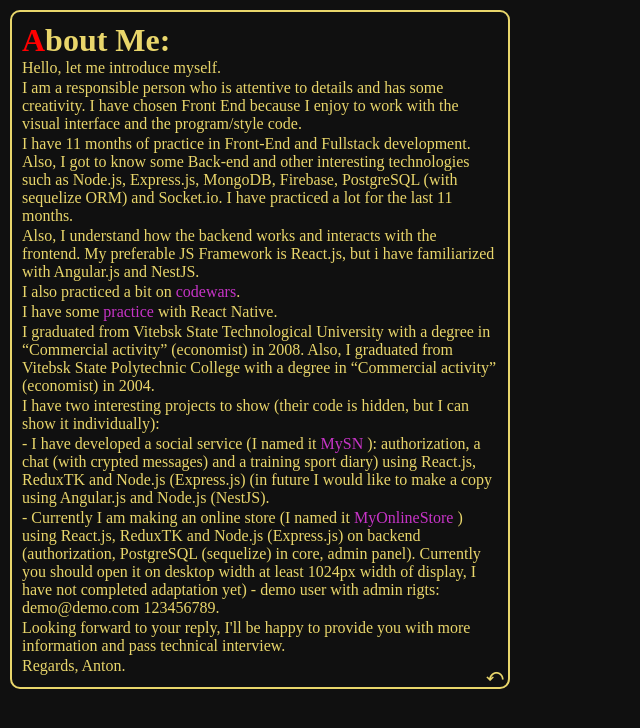
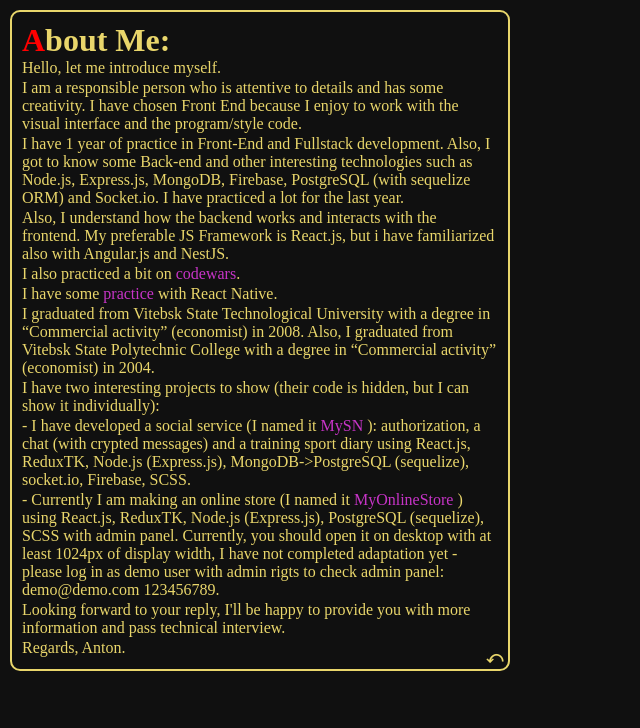
Before and after one commit to DeguzBelarus/CV, a React (Create React App) app: page /about in a window 1280 px wide. Shown: the top 728 px of the page, without its empty margins (0-640 px from the left). Built offline with nearby package versions, Linux system fonts and the light colour scheme.

Commit message:
about me info was updated

```diff
--- a/src/pages/AboutMe/AboutMe.jsx
+++ b/src/pages/AboutMe/AboutMe.jsx
@@ -13,16 +13,15 @@ const AboutMe = () => {
         visual interface and the program/style code.
       </p>
       <p className="about-paragraph">
-        I have 11 months of practice in Front-End and Fullstack development.
-        Also, I got to know some Back-end and other interesting technologies
-        such as Node.js, Express.js, MongoDB, Firebase, PostgreSQL (with
-        sequelize ORM) and Socket.io. I have practiced a lot for the last 11
-        months.
+        I have 1 year of practice in Front-End and Fullstack development. Also,
+        I got to know some Back-end and other interesting technologies such as
+        Node.js, Express.js, MongoDB, Firebase, PostgreSQL (with sequelize ORM)
+        and Socket.io. I have practiced a lot for the last year.
       </p>
       <p className="about-paragraph">
         Also, I understand how the backend works and interacts with the
         frontend. My preferable JS Framework is React.js, but i have
-        familiarized with Angular.js and NestJS.
+        familiarized also with Angular.js and NestJS.
       </p>
       <p className="about-paragraph">
         I also practiced a bit on{" "}
@@ -66,8 +65,8 @@ const AboutMe = () => {
           MySN{" "}
         </a>{" "}
         ): authorization, a chat (with crypted messages) and a training sport
-        diary) using React.js, ReduxTK and Node.js (Express.js) (in future I
-        would like to make a copy using Angular.js and Node.js (NestJS).
+        diary using React.js, ReduxTK, Node.js (Express.js), MongoDB{"->"}
+        PostgreSQL (sequelize), socket.io, Firebase, SCSS.
       </p>
       <p className="about-paragraph">
         - Currently I am making an online store (I named it{" "}
@@ -78,10 +77,10 @@ const AboutMe = () => {
         >
           MyOnlineStore{" "}
         </a>{" "}
-        ) using React.js, ReduxTK and Node.js (Express.js) on backend
-        (authorization, PostgreSQL (sequelize) in core, admin panel). Currently
-        you should open it on desktop width at least 1024px width of display, I
-        have not completed adaptation yet) - demo user with admin rigts:
+        ) using React.js, ReduxTK, Node.js (Express.js), PostgreSQL (sequelize),
+        SCSS with admin panel. Currently, you should open it on desktop with at
+        least 1024px of display width, I have not completed adaptation yet -
+        please log in as demo user with admin rigts to check admin panel:
         demo@demo.com 123456789.
       </p>
       <p className="about-paragraph">
```
